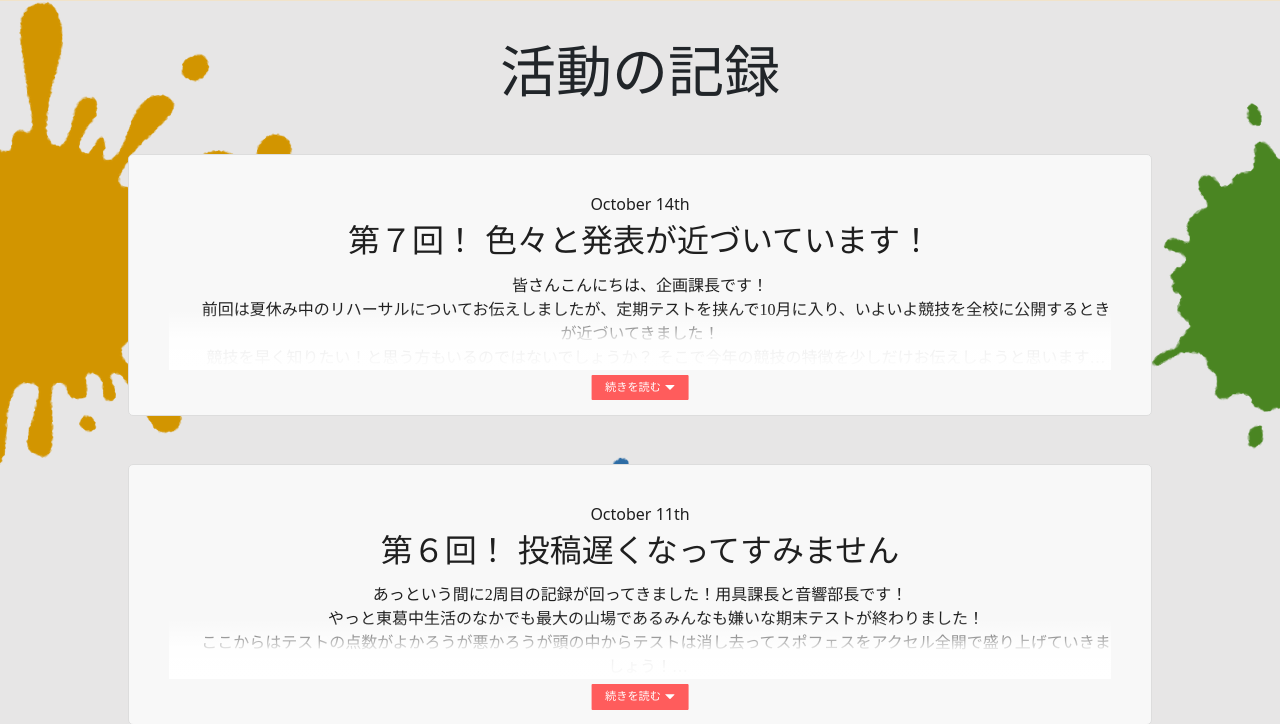
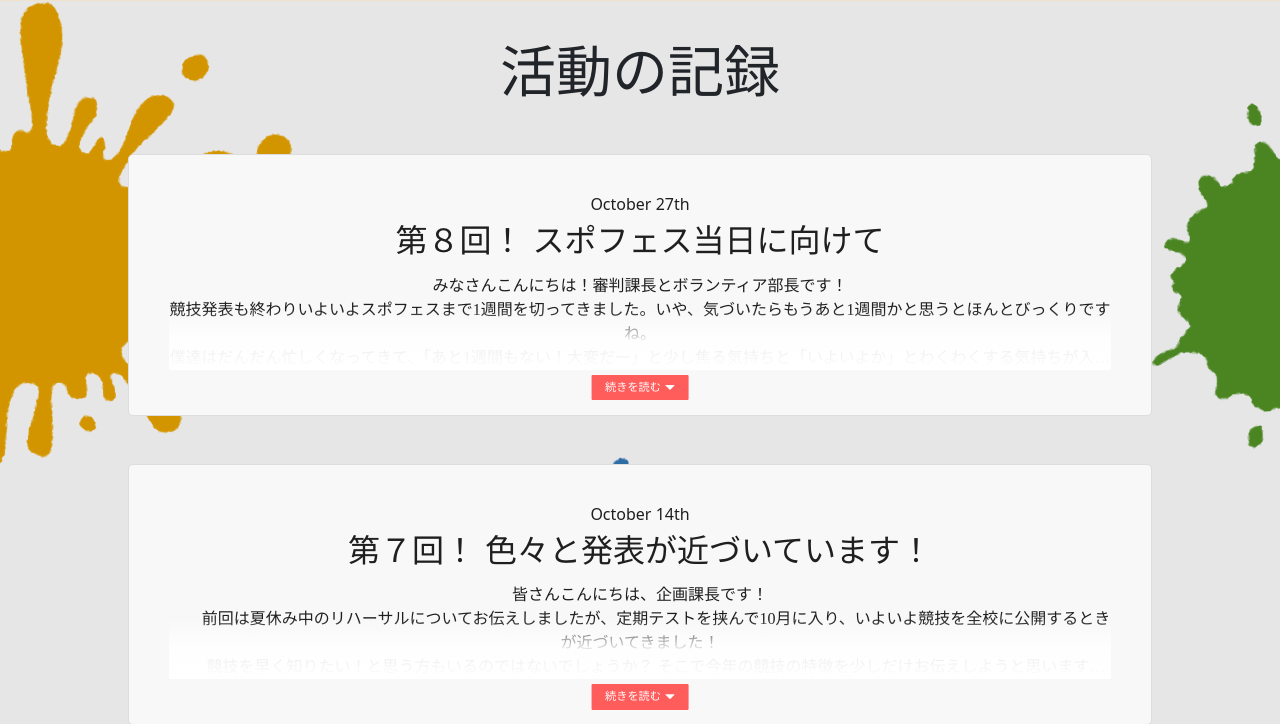
Before and after one commit to Sorami-Kasai/SportsFestival2023, a plain HTML site: page record.html in a window 1280 px wide. Shown: the part 65-789 px from the top of the page. Drawn offline with nearby package versions, Linux system fonts and the light colour scheme; a web font is replaced by a local one.

Commit message:
Update record.html

```diff
--- a/record.html
+++ b/record.html
@@ -62,6 +62,25 @@
                 <h3 class="longtitle">第　回！ <br class="br-sp">題名</h3>
                 <p>
                     内容
+                </p>
+                <label>
+                    <input type="checkbox"/>
+                    続きを読む
+                </label>
+            </div>
+
+	　　 <div class=" mb-4 read-more-004">
+                <h6 class="text-center">October 27th</h6>
+                <h3 class="longtitle">第８回！ <br class="br-sp">スポフェス当日に向けて</h3>
+                <p>
+                    みなさんこんにちは！審判課長とボランティア部長です！<br>
+		    競技発表も終わりいよいよスポフェスまで1週間を切ってきました。いや、気づいたらもうあと1週間かと思うとほんとびっくりですね。<br>
+		    僕達はだんだん忙しくなってきて、「あと1週間もない！大変だー」と少し焦る気持ちと「いよいよか」とわくわくする気持ちが入り交じっているなんだか不思議な状態です。<br>
+		    今回はそんな迫ってきたスポフェス当日に大活躍することになるボランティア、その中でも審判ボランティアについてお話していきます。<br>
+		    審判ボランティアとはその名の通り競技中の審判を担う方々のことで競技を運営する上での要と言っても過言ではない大事な存在です。<br>
+		    反則の有無を確認する仕事、点数をつける仕事、時間を計測する仕事など一口に審判と言っても様々な仕事があります。
+		    <br>当日はみなさんが楽しく、そして真剣に競技をできるよう仕事をしていくのでみなさんは自分の競技や力いっぱいの応援でスポフェスを全員で盛り上げていきましょう！
+                    ということで今回はここまで！審判課長とボランティア部長でした！次回もお楽しみに！
                 </p>
                 <label>
                     <input type="checkbox"/>
```
